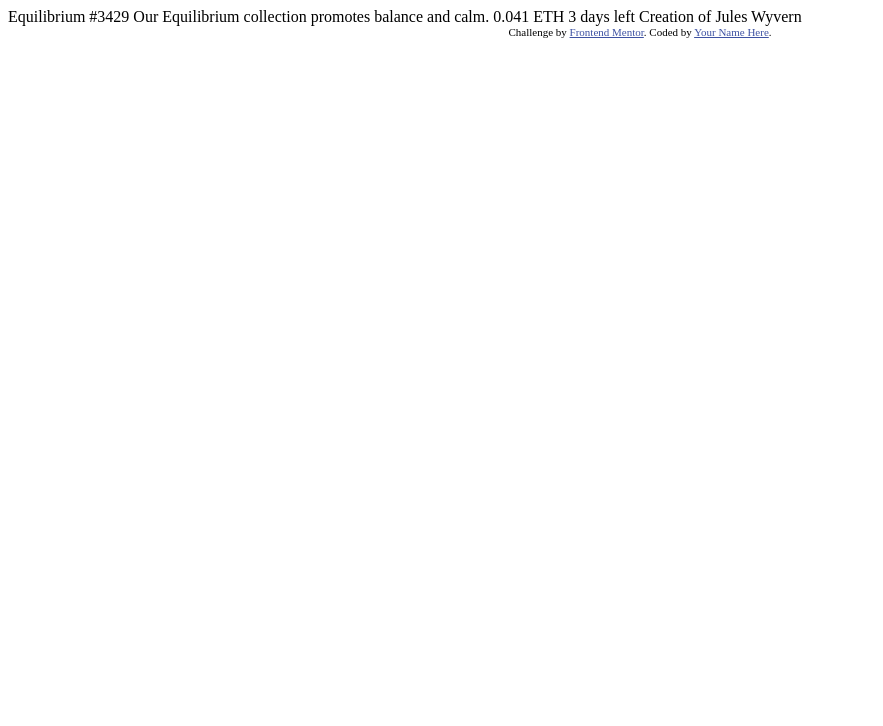
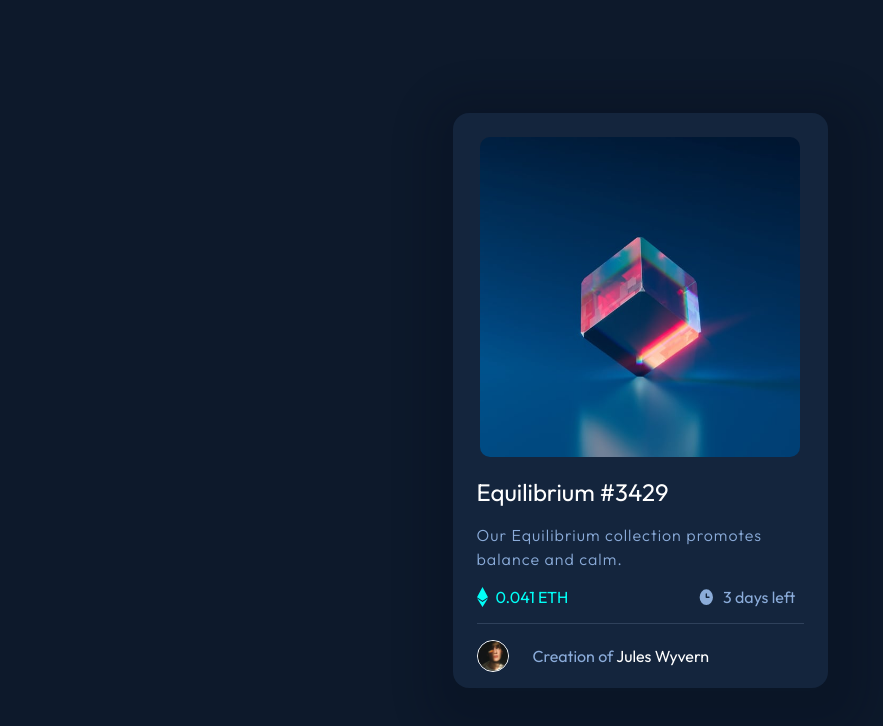
Before and after one commit to arceprogramando/nft-preview-card-component, a plain HTML site: page index.html in a window 1280 px wide. Shown: the whole page, without its empty margins (0-883 px from the left). Drawn offline with Linux system fonts and the light colour scheme.

Commit message:
subida archivos nft-preview-card html

```diff
--- /dev/null
+++ b/css/style.css
@@ -0,0 +1,160 @@
+:root {
+    /* Colors */
+    /* Primary */
+    --SoftBlue: hsl(215, 51%, 70%);
+    --Cyan: hsl(178, 100%, 50%);
+    --ShadowCyan: hsla(178, 100%, 50%, 0.411);
+    /* Neutral */
+    --mainDarkBlue: hsl(216, 54%, 11%);
+    --mainDarkShadowBlue: hsla(215, 93%, 5%, 0.2);
+    --cardDarkBlue: hsl(216, 50%, 16%);
+    --lineDarkBlue: hsl(215, 32%, 27%);
+    /* White */
+    --White: hsl(0, 0%, 100%)
+}
+
+* {
+    margin: 0;
+    padding: 0;
+    box-sizing: border-box;
+    list-style-type: none;
+    font-family: 'Outfit', sans-serif;
+
+}
+
+body {
+    height: 100vh;
+    width: 100vw;
+    display: flex;
+    justify-content: center;
+    align-items: center;
+    background-color: var(--mainDarkBlue);
+}
+
+.card {
+    display: flex;
+    flex-direction: column;
+    justify-content: start;
+    width: 375px;
+    background-color: var(--cardDarkBlue);
+    padding: 24px 24px 0 24px;
+    border-radius: 16px;
+    box-shadow: 8px var(--cardDarkBlue);
+    box-shadow: 6px 14px 36px 33px var(--mainDarkShadowBlue)
+}
+
+.contenedor-image {
+    position: relative;
+    width: 320px;
+    margin: 0 auto;
+    cursor: pointer;
+
+
+}
+
+
+
+.img {
+    width: 100%;
+    border-radius: 10px;
+}
+
+.contenedor-dos {
+    position: absolute;
+    display: none;
+    background-color: hsla(178, 100%, 50%, 0.5);
+    width: 100%;
+    height: 100%;
+    border-radius: 10px;
+    top: 0;
+    left: 0;
+}
+
+.dos {
+    position: absolute;
+    width: 60px;
+    left: 42%;
+    top: 42%;
+
+}
+
+.contenedor-image:hover .contenedor-dos {
+    display: block;
+
+}
+
+
+.user{
+    padding: 16px 0;
+    color: var(--White);
+    font-weight: 400;
+}
+
+.user:hover{
+    color: var(--Cyan);
+    cursor: pointer;
+}
+
+.paragraph {
+    font-size: 16px;
+    color: var(--SoftBlue);
+    font-weight: 300;
+    padding-bottom: 16px;
+    line-height: 24px;
+    letter-spacing: 1px;
+}
+
+.price {
+    display: flex;
+    justify-content: space-between;
+    border-bottom: 1px solid var(--lineDarkBlue);
+    padding-bottom: 16px;
+}
+
+.creator {
+    display: flex;
+    align-items: center;
+    padding: 16px 0;
+}
+
+.image-avatar {
+    height: 32px;
+    width: 32px;
+    border-radius: 50px;
+    border: 1px solid var(--White);
+    margin-right: 24px;
+
+}
+
+
+.ethereum {
+    display: flex;
+    color: var(--Cyan);
+    cursor: pointer;
+
+}
+
+.ethereum img,
+.timeleft img {
+    padding-right: 8px;
+
+}
+
+.timeleft {
+    display: flex;
+    padding-right: 8px;
+    color: var(--SoftBlue);
+}
+
+.creator {
+    color: var(--SoftBlue);
+}
+
+.creator .name {
+    color: var(--White);
+}
+
+.name:hover{
+    color: var(--Cyan);
+    cursor: pointer;
+}
--- a/index.html
+++ b/index.html
@@ -1,33 +1,64 @@
 <!DOCTYPE html>
 <html lang="en">
+
 <head>
   <meta charset="UTF-8">
-  <meta name="viewport" content="width=device-width, initial-scale=1.0"> <!-- displays site properly based on user's device -->
+  <meta name="viewport" content="width=device-width, initial-scale=1.0">
+  <!-- displays site properly based on user's device -->
 
   <link rel="icon" type="image/png" sizes="32x32" href="./images/favicon-32x32.png">
+  <link rel="preconnect" href="https://fonts.googleapis.com">
+  <link rel="preconnect" href="https://fonts.gstatic.com" crossorigin>
+  <link href="https://fonts.googleapis.com/css2?family=Outfit:wght@300;400;600&display=swap" rel="stylesheet">
 
   <title>Frontend Mentor | NFT preview card component</title>
+  <link rel="stylesheet" href="css/style.css">
 
-  <!-- Feel free to remove these styles or customise in your own stylesheet 👍 -->
-  <style>
-    .attribution { font-size: 11px; text-align: center; }
-    .attribution a { color: hsl(228, 45%, 44%); }
-  </style>
 </head>
+
 <body>
 
-  Equilibrium #3429
 
-  Our Equilibrium collection promotes balance and calm.
 
-  0.041 ETH
-  3 days left
+  <div class="card">
 
-  Creation of Jules Wyvern
 
-  <div class="attribution">
-    Challenge by <a href="https://www.frontendmentor.io?ref=challenge" target="_blank">Frontend Mentor</a>.
-    Coded by <a href="#">Your Name Here</a>.
+    <div class="contenedor-image">
+      <img src="./images/image-equilibrium.jpg" alt="" class="img">
+      <div class="contenedor-dos">
+        <img src="./images/icon-view.svg" alt="" class="dos">
+      </div>
+    </div>
+
+
+
+
+    <h2 class="user">Equilibrium #3429</h2>
+
+    <p class="paragraph"> Our Equilibrium collection promotes balance and calm.</p>
+
+    <div class="price">
+      <div class="ethereum">
+        <img src="./images/icon-ethereum.svg" alt="">
+        <p> 0.041 ETH</p>
+      </div>
+      <div class="timeleft">
+        <img src="./images/icon-clock.svg" alt="">
+        <p>3 days left</p>
+      </div>
+    </div>
+    <div>
+
+      <div class="creator">
+        <img src="./images/image-avatar.png" alt="image avatar" class="image-avatar">
+        <p class="creator-information">Creation of <span class="name">
+          Jules Wyvern</span> </p>
+      </div>
+
+    </div>
   </div>
+
+
 </body>
+
 </html>
```
